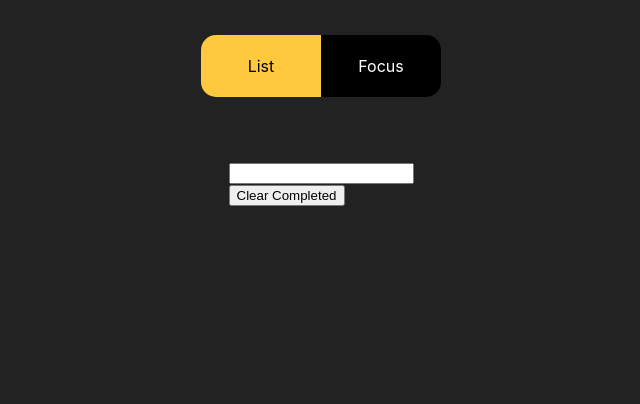
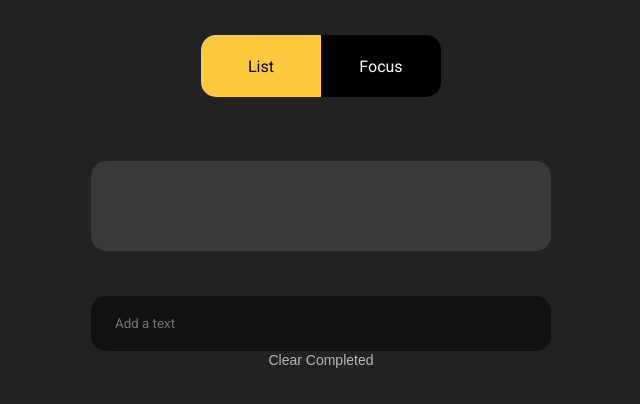
Before and after one commit to Waikikec/ToDoList, a React (Create React App) app: page / in a window 1280 px wide. Shown: the top 404 px of the page, without its empty margins (319-959 px from the left). Built offline with nearby package versions, Linux system fonts and the light colour scheme.

Commit message:
Style List View

```diff
--- a/public/index.html
+++ b/public/index.html
@@ -9,35 +9,16 @@
       name="description"
       content="Web site created using create-react-app"
     />
-    <link rel="apple-touch-icon" href="%PUBLIC_URL%/logo192.png" />
-    <!--
-      manifest.json provides metadata used when your web app is installed on a
-      user's mobile device or desktop. See https://developers.google.com/web/fundamentals/web-app-manifest/
-    -->
-    <link rel="manifest" href="%PUBLIC_URL%/manifest.json" />
-    <!--
-      Notice the use of %PUBLIC_URL% in the tags above.
-      It will be replaced with the URL of the `public` folder during the build.
-      Only files inside the `public` folder can be referenced from the HTML.
-
-      Unlike "/favicon.ico" or "favicon.ico", "%PUBLIC_URL%/favicon.ico" will
-      work correctly both with client-side routing and a non-root public URL.
-      Learn how to configure a non-root public URL by running `npm run build`.
-    -->
+    <link rel="preconnect" href="https://fonts.googleapis.com" />
+    <link rel="preconnect" href="https://fonts.gstatic.com" crossorigin />
+    <link
+      href="https://fonts.googleapis.com/css2?family=Roboto:ital@0;1&display=swap"
+      rel="stylesheet"
+    />
     <title>React App</title>
   </head>
   <body>
     <noscript>You need to enable JavaScript to run this app.</noscript>
     <div id="root"></div>
-    <!--
-      This HTML file is a template.
-      If you open it directly in the browser, you will see an empty page.
-
-      You can add webfonts, meta tags, or analytics to this file.
-      The build step will place the bundled scripts into the <body> tag.
-
-      To begin the development, run `npm start` or `yarn start`.
-      To create a production bundle, use `npm run build` or `yarn build`.
-    -->
   </body>
 </html>
--- /dev/null
+++ b/src/components/IconButton.tsx
@@ -0,0 +1,8 @@
+import styled from 'styled-components';
+
+const IconButton = styled.button`
+  background: none;
+  border: none;
+`;
+
+export default IconButton;
--- /dev/null
+++ b/src/components/Spacer.tsx
@@ -0,0 +1,10 @@
+type Props =
+  | { flex: number; height?: never; width?: never }
+  | { flex?: never; height?: never; width: number }
+  | { flex?: never; height: number; width?: never };
+
+const Spacer: React.FC<Props> = ({ flex, height, width }) => {
+  return <div style={{ flex, height, width }}></div>;
+};
+
+export default Spacer;
--- /dev/null
+++ b/src/components/TextButton.ts
@@ -0,0 +1,10 @@
+import styled from 'styled-components';
+
+const TextButton = styled.button`
+  background: none;
+  border: none;
+  color: #b8b8b8;
+  font-size: 14px;
+`;
+
+export default TextButton;
--- /dev/null
+++ b/src/icons/DeleteIcon.tsx
@@ -0,0 +1,20 @@
+import React from 'react';
+
+const DeleteIcon = () => {
+  return (
+    <svg
+      width="14"
+      height="18"
+      viewBox="0 0 14 18"
+      fill="none"
+      xmlns="http://www.w3.org/2000/svg"
+    >
+      <path
+        d="M1 16C1 17.1 1.9 18 3 18H11C12.1 18 13 17.1 13 16V4H1V16ZM3 6H11V16H3V6ZM10.5 1L9.5 0H4.5L3.5 1H0V3H14V1H10.5Z"
+        fill="#FFC93F"
+      />
+    </svg>
+  );
+};
+
+export default DeleteIcon;
--- a/src/screens/ListScreen.tsx
+++ b/src/screens/ListScreen.tsx
@@ -1,6 +1,49 @@
 import React, { ChangeEvent, KeyboardEvent, useState } from 'react';
+import styled from 'styled-components';
+import IconButton from '../components/IconButton';
+import Spacer from '../components/Spacer';
+import TextButton from '../components/TextButton';
 import useTaskStore from '../hooks/use-task-store';
+import DeleteIcon from '../icons/DeleteIcon';
 import { Task } from '../types';
+
+const Container = styled.div`
+  display: flex;
+  flex-direction: column;
+  align-items: stretch;
+  width: 460px;
+`;
+
+const List = styled.div`
+  background: rgba(255, 255, 255, 0.1);
+  border-radius: 15px;
+  display: flex;
+  flex-direction: column;
+  padding: 45px 24px;
+`;
+
+const ListItem = styled.label`
+  align-items: center;
+  display: flex;
+  font-size: 18px;
+  padding: 4px 0px;
+`;
+
+const DeleteButton = styled(IconButton)`
+  visibility: hidden;
+
+  ${ListItem}:hover & {
+    visibility: visible;
+  }
+`;
+
+const Input = styled.input`
+  background: rgba(0, 0, 0, 0.5);
+  color: #fff;
+  border-radius: 15px;
+  border: none;
+  padding: 20px 24px;
+`;
 
 type Props = {};
 
@@ -34,29 +77,36 @@
   };
 
   return (
-    <div>
-      <div>
+    <Container>
+      <List>
         {tasks.map((task) => (
-          <div key={task.id}>
+          <ListItem key={task.id}>
+            {' '}
             <input
               type="checkbox"
               checked={task.isCompleted}
               onChange={handleTaskCompleteChange(task)}
             />
+            <Spacer width={25} />
             {task.label}
-            <button onClick={handleTaskDeleteClick(task)}>delete</button>
-          </div>
+            <Spacer flex={1} />
+            <DeleteButton onClick={handleTaskDeleteClick(task)}>
+              <DeleteIcon />
+            </DeleteButton>
+          </ListItem>
         ))}
-      </div>
-      <input
+      </List>
+      <Spacer height={45} />
+      <Input
+        placeholder="Add a text"
         value={newTaskLabel}
         onChange={handleNewTaskLabelChange}
         onKeyPress={handleNewTaskKeyPress}
       />
-      <div>
-        <button onClick={handleClearClick}>Clear Completed</button>
-      </div>
-    </div>
+      <TextButton onClick={handleClearClick} style={{ alignSelf: 'center' }}>
+        Clear Completed
+      </TextButton>
+    </Container>
   );
 };
 
--- a/src/styles.ts
+++ b/src/styles.ts
@@ -9,4 +9,8 @@
         background: #222;
         color: #fff;
     }
+
+    body, input {
+      font-family: 'Roboto', sans-serif;
+    }
 `;
```
